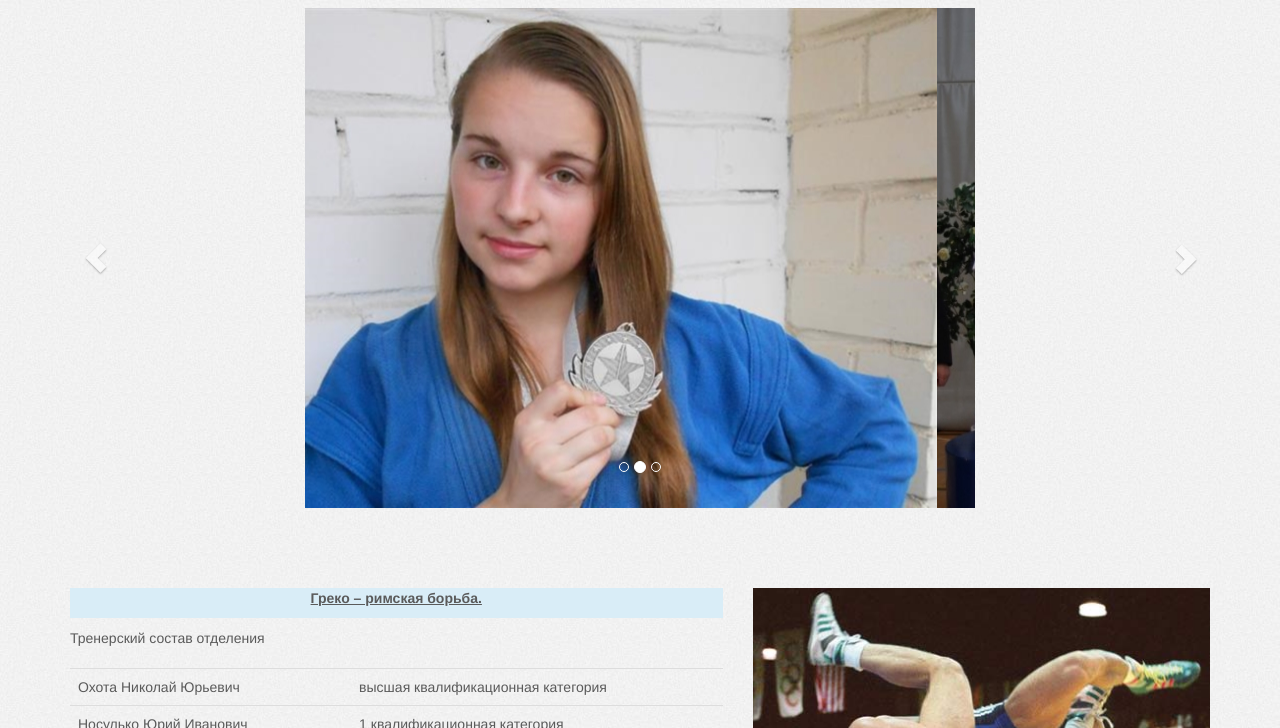
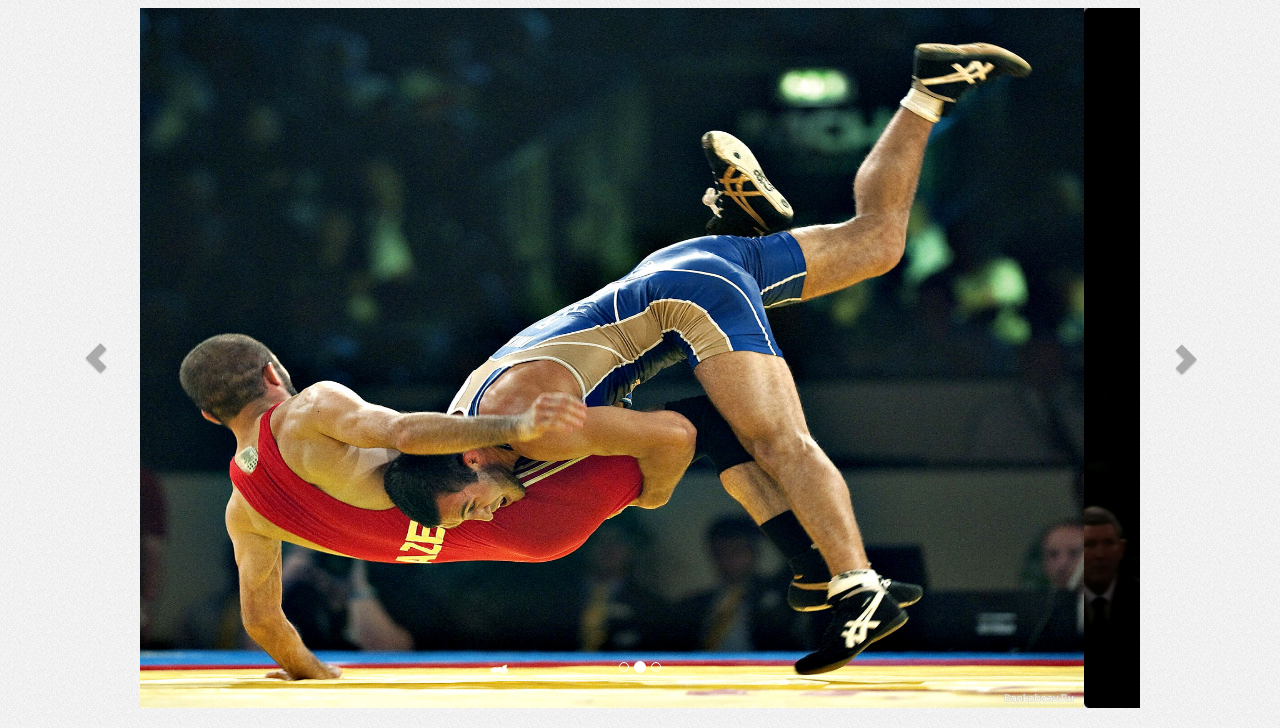
Before and after one commit to sdushor4/sdushor4.github.io, a website: page index.html in a window 1280 px wide. Shown: the part 72-800 px from the top of the page. Drawn offline with Linux system fonts and the light colour scheme.

Commit message:
update carousel

```diff
--- a/index.html
+++ b/index.html
@@ -67,17 +67,17 @@
   <!-- Wrapper for slides -->
   <div class="carousel-inner">
     <div class="item active">
-      <img src="images/fotos/IMG_8.jpg">
+      <img src="images/fotos/carousel/img_1.jpg">
       <div class="carousel-caption">
       </div>
     </div>
     <div class="item">
-      <img src="images/fotos/IMG_7.jpg">
+      <img src="images/fotos/carousel/img_2.jpg">
       <div class="carousel-caption">
       </div>
     </div>
     <div class="item">
-      <img src="images/fotos/IMG_3.jpg">
+      <img src="images/fotos/carousel/img_3.jpg">
       <div class="carousel-caption">
       </div>
     </div>
@@ -85,10 +85,10 @@
 
   <!-- Controls -->
   <a class="left carousel-control" href="#carousel" role="button" data-slide="prev">
-    <span class="glyphicon glyphicon-chevron-left"></span>
+    <span class="glyphicon glyphicon-chevron-left gray"></span>
   </a>
   <a class="right carousel-control" href="#carousel" role="button" data-slide="next">
-    <span class="glyphicon glyphicon-chevron-right"></span
+    <span class="glyphicon glyphicon-chevron-right gray"></span
 >  </a>
 </div>
 <!-- /.carousel -->
--- a/styles/carousel.css
+++ b/styles/carousel.css
@@ -7,7 +7,9 @@ body {
   color: #5a5a5a;
 }
 
-
+.gray {
+  color: #666;
+}
 
 /* CUSTOMIZE THE NAVBAR
 -------------------------------------------------- */
--- a/styles/style.css
+++ b/styles/style.css
@@ -3,6 +3,7 @@ body {
 }
 #carousel {
   margin: 80px 0px;
+  height: 700px;
 }
 .emblem {
 	max-height: 50px;
@@ -16,9 +17,14 @@ body {
 }
 .carousel-inner{
 	margin: auto;
-	min-width: 670px;
-  	max-width: 670px;
+  	max-width: 1000px;
+  	height: 700px;
 }
+
+.carousel-inner>.item>img {
+	height: 700px;
+}
+
 .carousel-control {
   margin: -50px 0px;
 }
```
Also changed, not shown: images/fotos/carousel/img_1.jpg (added), images/fotos/carousel/img_2.jpg (added), images/fotos/carousel/img_3.jpg (added), vendor/bootstrap/dist/css/bootstrap.min.css.
